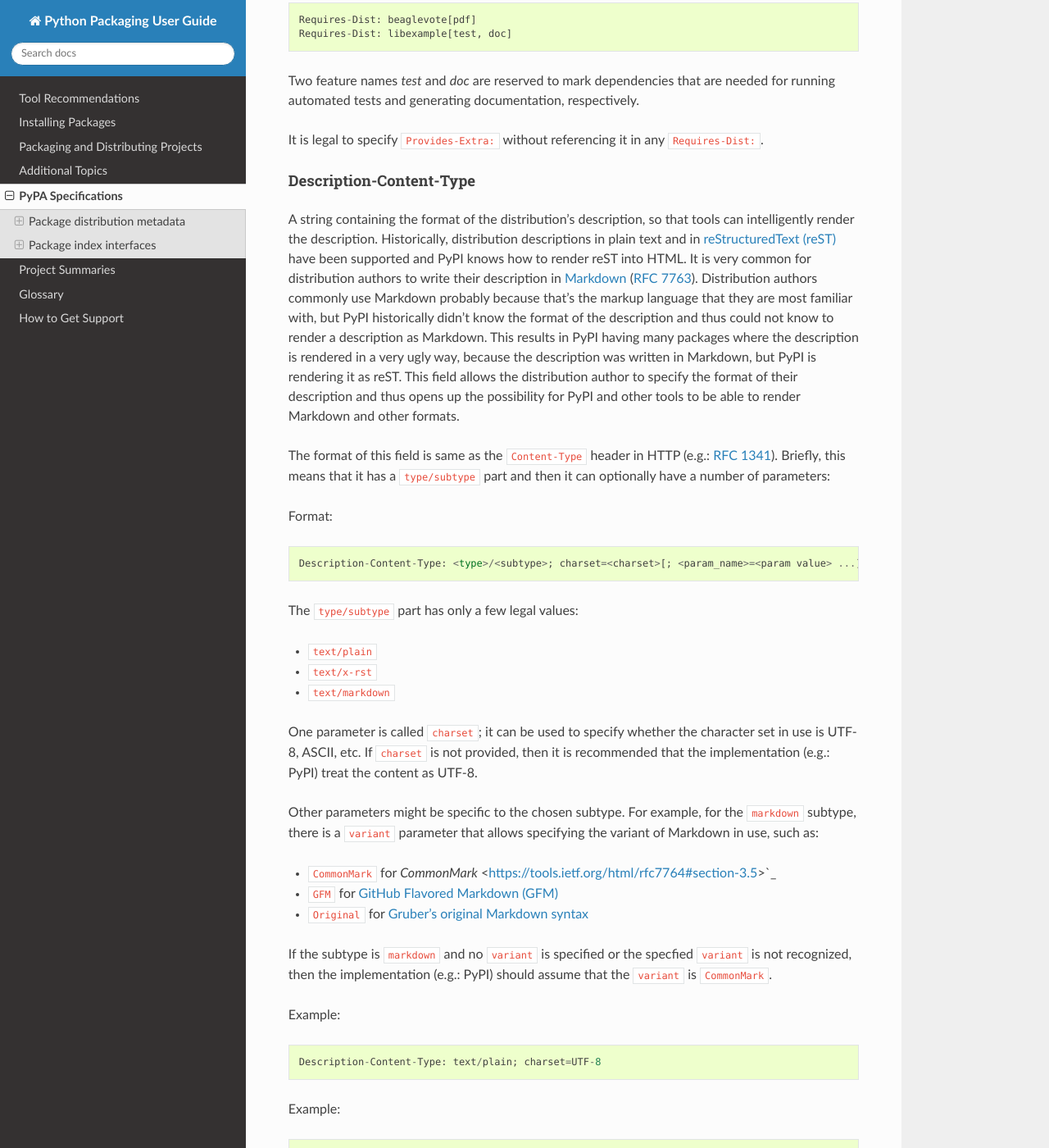
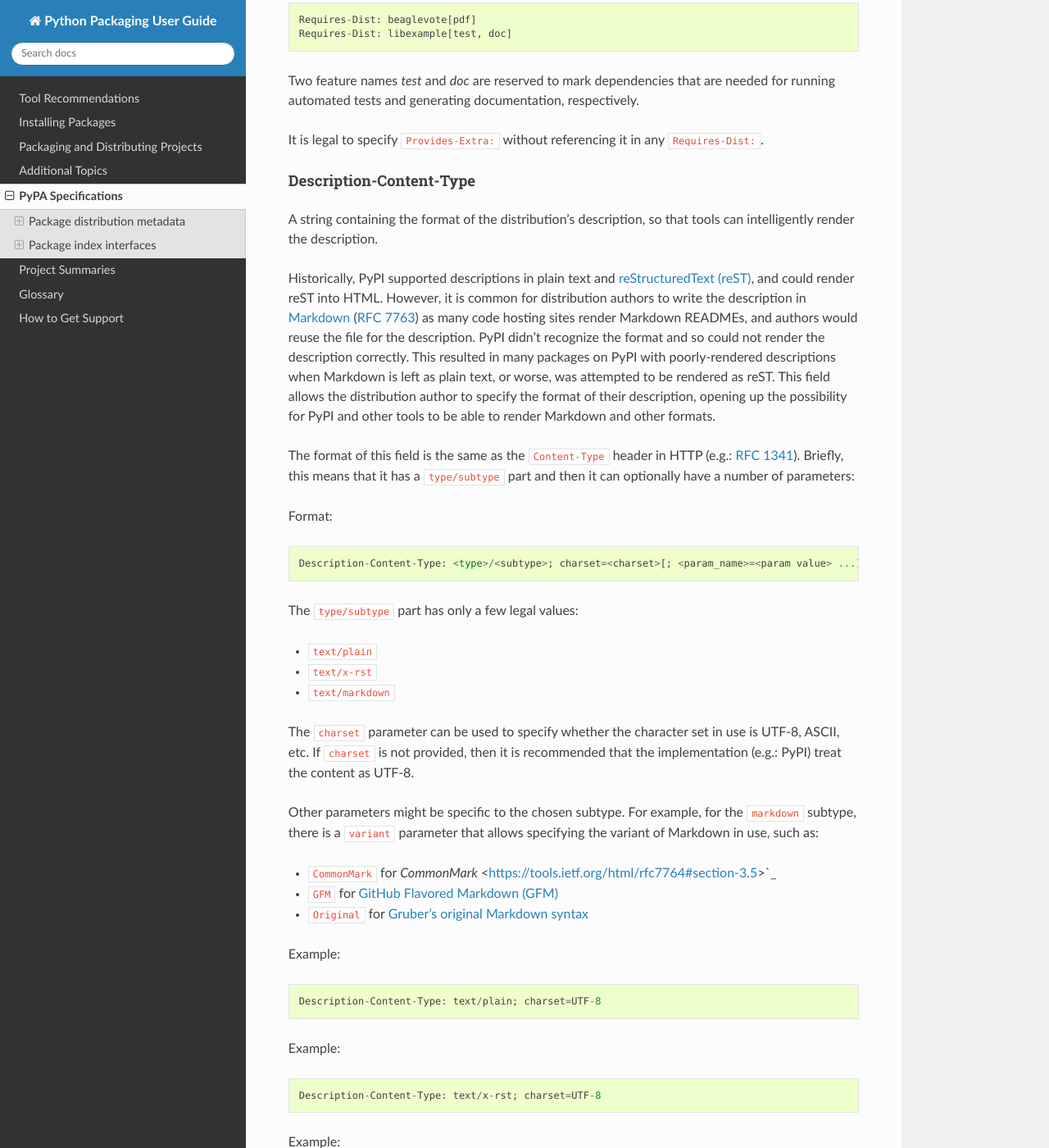
Before and after one commit to pypa/packaging.python.org, a Sphinx documentation site: the page built from source/specifications.rst, in a window 1280 px wide and 1400 px high, scrolled down 946 px. Shown: the whole window at 82% size. Built offline with Sphinx 7.4.7 and the Read the Docs theme 2.0.0, drawn with Linux system fonts in a browser that asks for light colours; pages that are not in the unit, such as notebooks, are missing from menus.

Commit message:
Add phrasing fixes as recommended, reword some

```diff
--- a/source/specifications.rst
+++ b/source/specifications.rst
@@ -55,24 +55,25 @@ It is legal to specify ``Provides-Extra:`` without referencing it in any
 Description-Content-Type
 ~~~~~~~~~~~~~~~~~~~~~~~~
 
-A string containing the format of the distribution's description, so that tools
-can intelligently render the description. Historically, distribution
-descriptions in plain text and in `reStructuredText (reST)
-<http://docutils.sourceforge.net/docs/ref/rst/restructuredtext.html>`_ have
-been supported and PyPI knows how to render reST into HTML. It is very common
-for distribution authors to write their description in `Markdown
+A string containing the format of the distribution's description, so that
+tools can intelligently render the description.
+
+Historically, PyPI supported descriptions in plain text and `reStructuredText
+(reST) <http://docutils.sourceforge.net/docs/ref/rst/restructuredtext.html>`_,
+and could render reST into HTML. However, it is common for distribution
+authors to write the description in `Markdown
 <https://daringfireball.net/projects/markdown/>`_ (`RFC 7763
-<https://tools.ietf.org/html/rfc7763>`_). Distribution authors commonly use
-Markdown probably because that's the markup language that they are most
-familiar with, but PyPI historically didn't know the format of the description
-and thus could not know to render a description as Markdown. This results in
-PyPI having many packages where the description is rendered in a very ugly way,
-because the description was written in Markdown, but PyPI is rendering it as
-reST. This field allows the distribution author to specify the format of their
-description and thus opens up the possibility for PyPI and other tools to be
-able to render Markdown and other formats.
+<https://tools.ietf.org/html/rfc7763>`_) as many code hosting sites render
+Markdown READMEs, and authors would reuse the file for the description. PyPI
+didn't recognize the format and so could not render the description correctly.
+This resulted in many packages on PyPI with poorly-rendered descriptions when
+Markdown is left as plain text, or worse, was attempted to be rendered as reST.
+This field allows the distribution author to specify the format of their
+description, opening up the possibility for PyPI and other tools to be able to
+render Markdown and other formats.
 
-The format of this field is same as the ``Content-Type`` header in HTTP (e.g.:
+The format of this field is the same as the ``Content-Type`` header in HTTP
+(e.g.:
 `RFC 1341 <https://www.w3.org/Protocols/rfc1341/4_Content-Type.html>`_).
 Briefly, this means that it has a ``type/subtype`` part and then it can
 optionally have a number of parameters:
@@ -87,9 +88,9 @@ The ``type/subtype`` part has only a few legal values:
 - ``text/x-rst``
 - ``text/markdown``
 
-One parameter is called ``charset``; it can be used to specify whether the
-character set in use is UTF-8, ASCII, etc. If ``charset`` is not provided, then
-it is recommended that the implementation (e.g.: PyPI) treat the content as
+The ``charset`` parameter can be used to specify whether the character set in
+use is UTF-8, ASCII, etc. If ``charset`` is not provided, then it is
+recommended that the implementation (e.g.: PyPI) treat the content as
 UTF-8.
 
 Other parameters might be specific to the chosen subtype. For example, for the
@@ -104,10 +105,6 @@ the variant of Markdown in use, such as:
 
 - ``Original`` for `Gruber's original Markdown syntax
   <https://tools.ietf.org/html/rfc7763#section-6.1.4>`_
-
-If the subtype is ``markdown`` and no ``variant`` is specified or the specfied
-``variant`` is not recognized, then the implementation (e.g.: PyPI) should
-assume that the ``variant`` is ``CommonMark``.
 
 Example::
 
```
